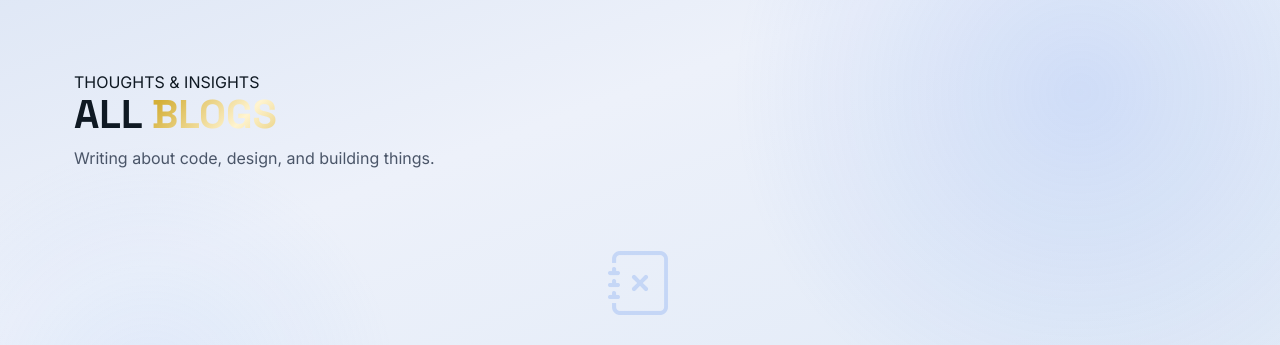
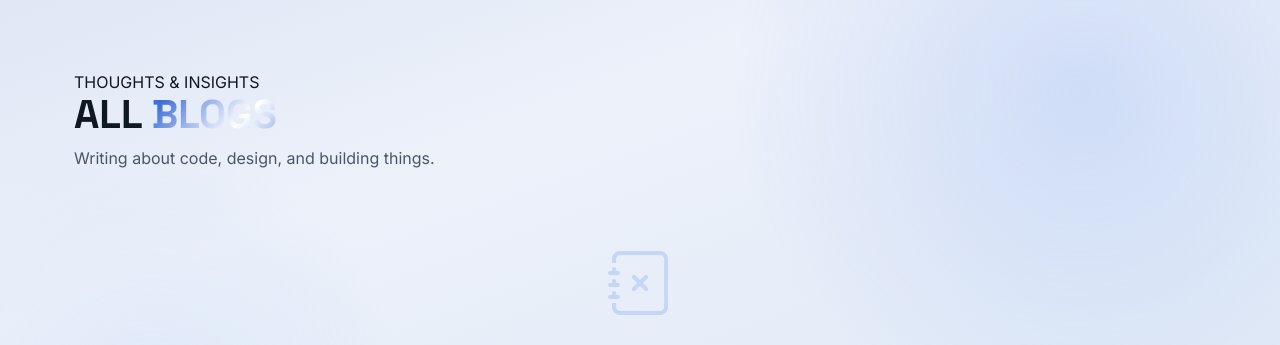
Before and after one commit to 14879-dev/mudassirmunir, a PHP site: page /portfolio/blogs.php in a window 1280 px wide. Shown: the part 58-403 px from the top of the page. Run offline with PHP 8.4, Linux system fonts and the light colour scheme; data that the repository does not hold is empty.

Commit message:
Change blog heading golden gradient to blue theme gradient

```diff
--- a/blogs.php
+++ b/blogs.php
@@ -28,7 +28,7 @@ require_once __DIR__ . '/includes/header.php';
 
     <div class="section-header reveal">
       <div class="overline">THOUGHTS & INSIGHTS</div>
-      <h1 class="section-title" id="blogs-page-heading">ALL <span style="background:linear-gradient(135deg,#f0c265,#d4af37,#fff4d0,#d4af37);background-size:200% auto;-webkit-background-clip:text;-webkit-text-fill-color:transparent;background-clip:text;animation:shine 5s linear infinite;">BLOGS</span></h1>
+      <h1 class="section-title" id="blogs-page-heading">ALL <span style="background:linear-gradient(135deg,#7bb3ff,#3a6dd8,#ffffff,#3a6dd8);background-size:200% auto;-webkit-background-clip:text;-webkit-text-fill-color:transparent;background-clip:text;animation:shine 5s linear infinite;">BLOGS</span></h1>
       <p class="section-sub">Writing about code, design, and building things.</p>
     </div>
 
--- a/index.php
+++ b/index.php
@@ -416,7 +416,7 @@ require_once __DIR__ . '/includes/header.php';
   <div class="container">
     <div class="section-header reveal">
       <div class="overline">THOUGHTS &amp; INSIGHTS</div>
-      <h2 class="section-title" id="blog-heading">RECENT <span style="background:linear-gradient(135deg,#f0c265,#d4af37,#fff4d0,#d4af37);background-size:200% auto;-webkit-background-clip:text;-webkit-text-fill-color:transparent;background-clip:text;animation:shine 5s linear infinite;">BLOGS</span></h2>
+      <h2 class="section-title" id="blog-heading">RECENT <span style="background:linear-gradient(135deg,#7bb3ff,#3a6dd8,#ffffff,#3a6dd8);background-size:200% auto;-webkit-background-clip:text;-webkit-text-fill-color:transparent;background-clip:text;animation:shine 5s linear infinite;">BLOGS</span></h2>
       <p class="section-sub">Writing about code, design, and building things.</p>
     </div>
 
```
